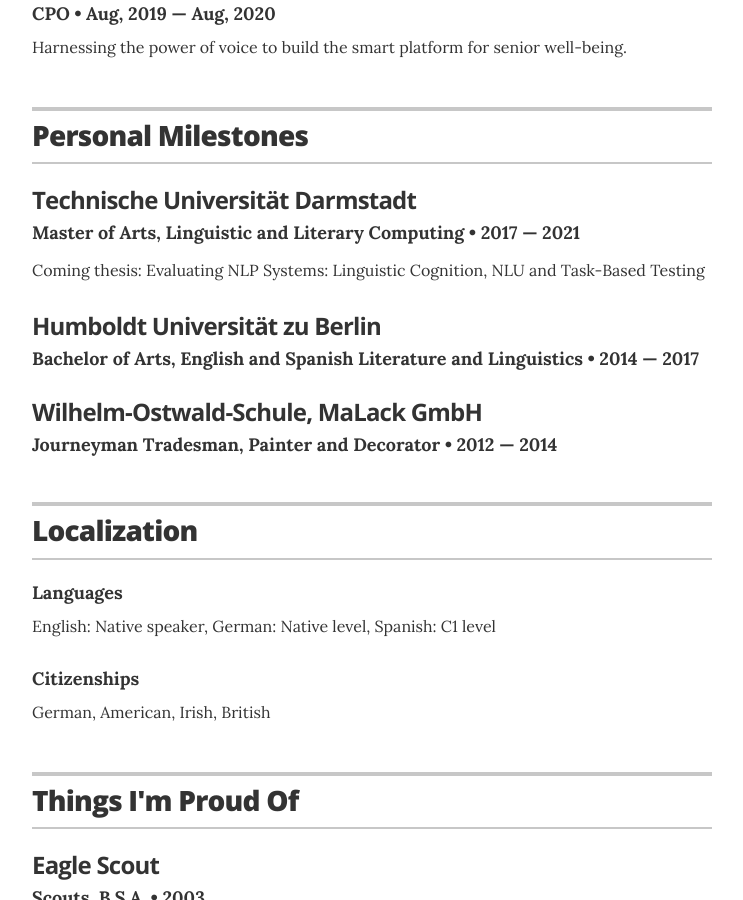
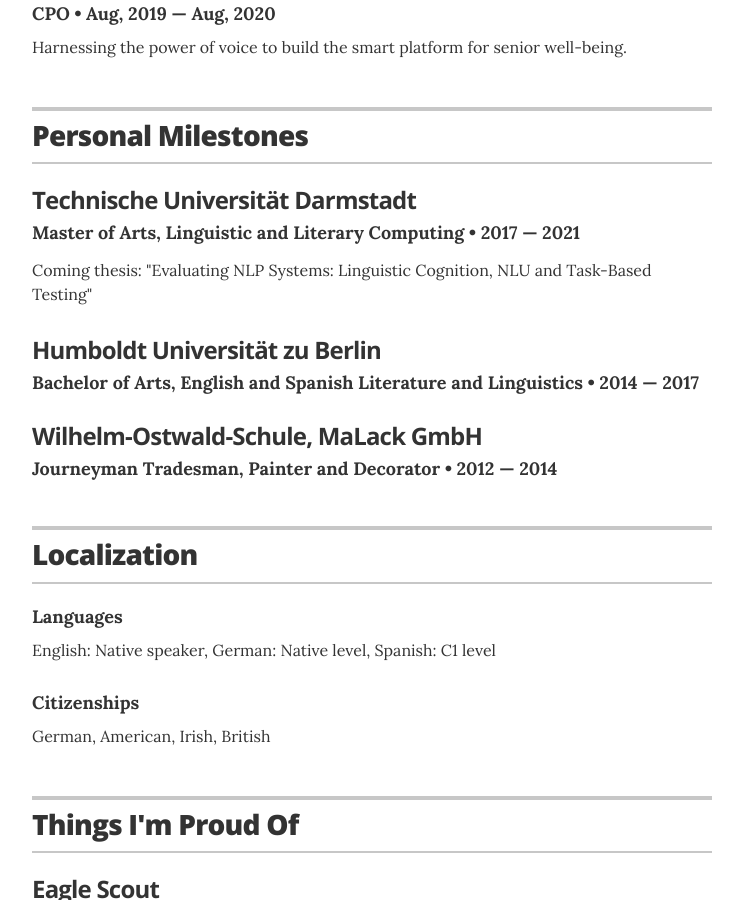
Before and after one commit to BrianInGermany/brian-profile, a Jekyll site: the page built from index.html, in a window 1280 px wide and 900 px high, scrolled down 679 px. Shown: the whole window, without its empty margins (268-1011 px from the left). Built offline with Jekyll 4.4.1, drawn with Linux system fonts in a browser that asks for light colours.

```diff
--- a/_data/education.yml
+++ b/_data/education.yml
@@ -4,7 +4,7 @@
   year: 2017 &mdash; 2021
   # awards:
   #   - award: Summa Cumme Laude graduate
-  summary: "Coming thesis: Evaluating NLP Systems: Linguistic Cognition, NLU and Task-Based Testing"
+  summary: "Coming thesis: \"Evaluating NLP Systems: Linguistic Cognition, NLU and Task-Based Testing\""
 
 - degree: Bachelor of Arts, English and Spanish Literature and Linguistics
   uni: Humboldt Universität zu Berlin
```
